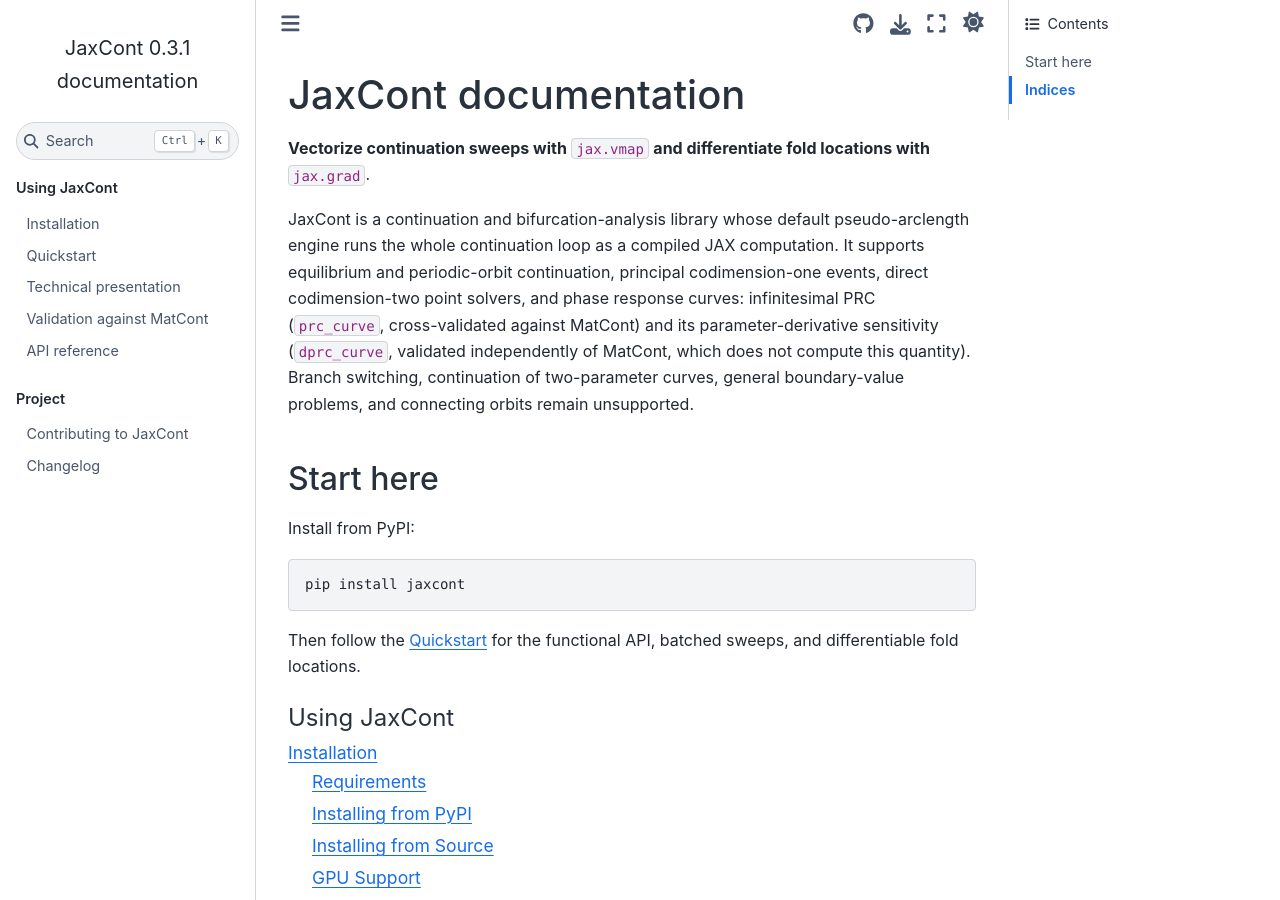
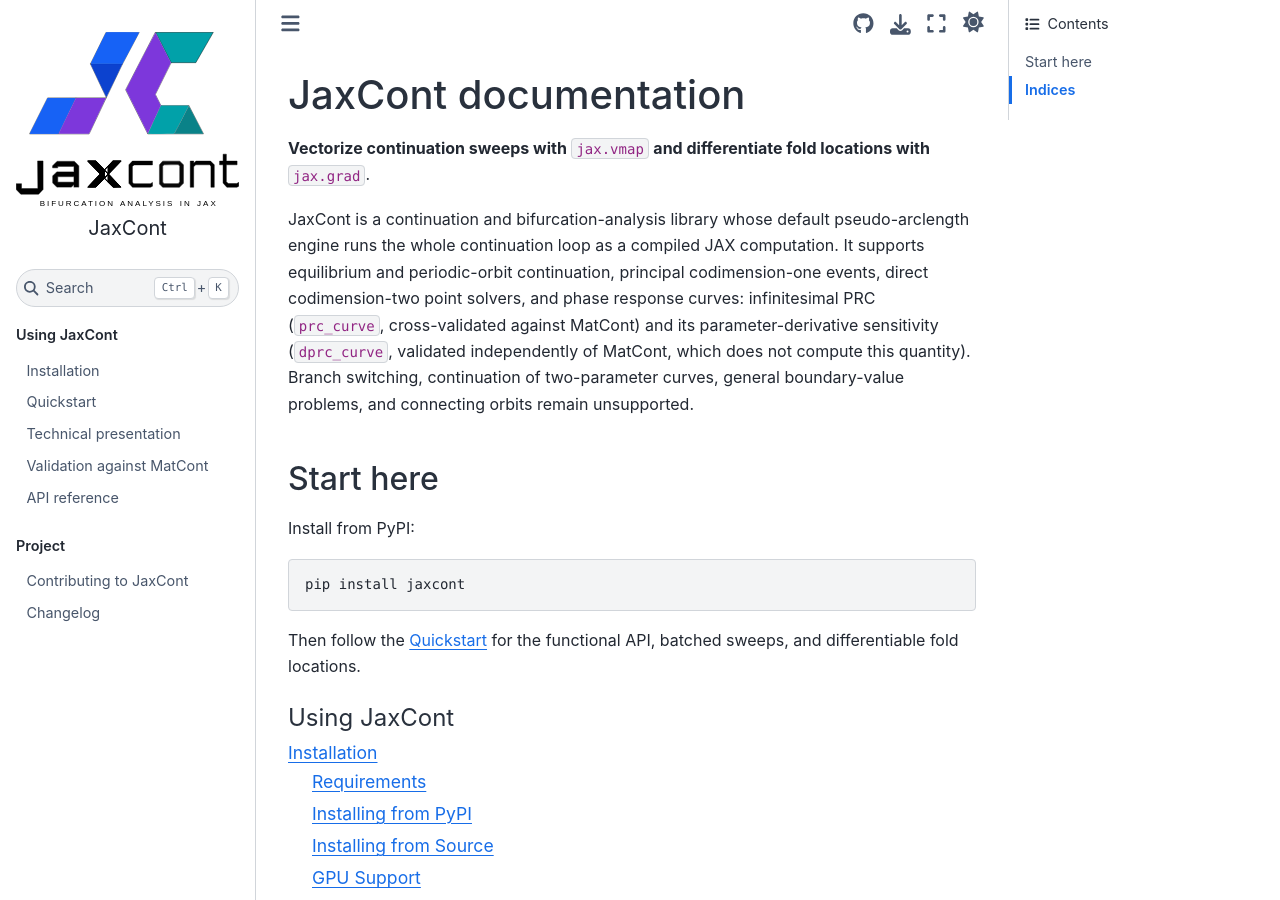
Before and after one commit to Ziaeemehr/JaxCont, a Sphinx documentation site: the page built from docs/source/index.rst, in a window 1280 px wide and 900 px high. Built offline with Sphinx 7.4.7 and the Sphinx Book theme 1.1.4, drawn with Linux system fonts in a browser that asks for light colours; pages that are not in the unit, such as notebooks, are missing from menus.

Commit message:
docs(theme): update sidebar logo configuration and ensure project name visibility

```diff
--- a/docs/source/conf.py
+++ b/docs/source/conf.py
@@ -147,14 +147,24 @@
     'use_repository_button': True,
     'show_toc_level': 2,
     'navigation_with_keys': True,
+    # Keep the project name next to html_logo below -- pydata-sphinx-theme
+    # (which sphinx-book-theme is built on) only shows the logo image on its
+    # own once html_logo is set, dropping the title text unless it's
+    # re-supplied here.
+    'logo': {
+        'text': project,
+    },
 }
 html_context = {
     'default_mode': 'light',
 }
 
-# The name of an image file (relative to this directory) to place at the top
-# of the sidebar.
-# html_logo = '_static/jaxcont_logo.png'
+# The name of an image file to place at the top of the sidebar, above the
+# project title. Points at the same source-of-truth SVG the README embeds
+# (README.md's <img src="docs/images/logo/logo.svg">) rather than a
+# duplicated copy under _static/ -- Sphinx copies html_logo into the built
+# tree's _static/ itself, so it need not already live in html_static_path.
+html_logo = '../images/logo/logo.svg'
 
 # The name of an image file (within the static path) to use as favicon of the
 # docs.  This file should be a Windows icon file (.ico) being 16x16 or 32x32
```
